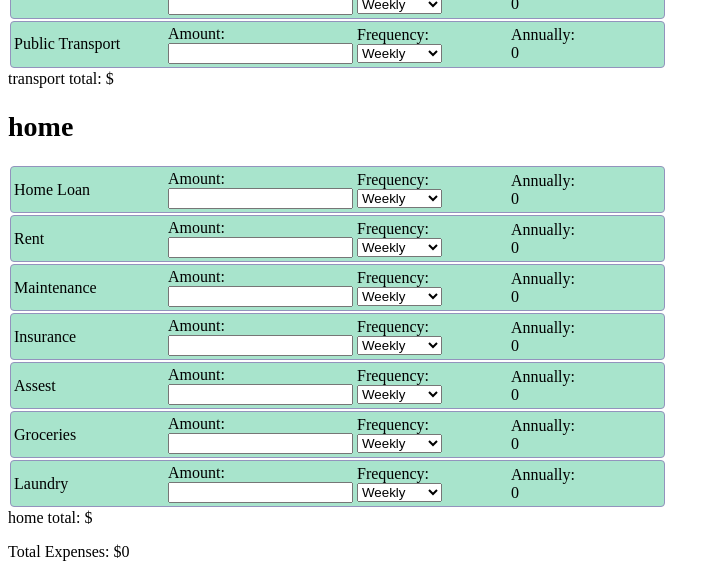
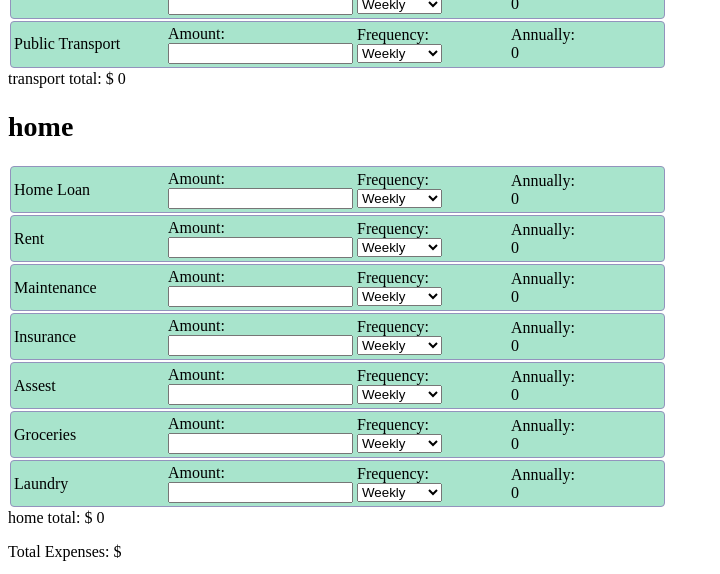
Before and after one commit to DBurgess93/budget-planner, a React (Create React App) app: page / in a window 1280 px wide. Shown: the part 361-935 px from the top of the page, without its empty margins (0-720 px from the left). Built offline with nearby package versions, Linux system fonts and the light colour scheme.

Commit message:
Add Category total for each category

```diff
--- a/src/App.js
+++ b/src/App.js
@@ -48,10 +48,10 @@ const Category = ({
               </tbody>
             </table>
           ))}
-          <p> {categoryKey} total: $ {calculateCategoryTotals[categoryKey]} </p>
+          <p> {categoryKey} total: $ {categoryTotals[categoryKey]} </p>
         </div>
       ))}
-      <p>Total Expenses: ${calculateTotalExpenses(categories)}</p>
+      <p>Total Expenses: $</p>
     </>
   )
 }
@@ -164,23 +164,24 @@ const App = () => {
   };
 
   const calculateCategoryTotals = (categories) => {
-    const categoryTotals = {}
+    const categoryTotals = {};
 
     Object.keys(categories).forEach((categoryKey) => {
-      const categoryArray = categories[categoryKey]
-      let categoryTotal = 0
+      const categoryItems = categories[categoryKey];
+      let categoryTotal = 0;
 
-      categoryArray.forEach((item) => {
-        categoryTotal += item.annualAmount
+      categoryItems.forEach((item) => {
+        categoryTotal += item.annualAmount || 0;
+      });
 
-        categoryTotals[categoryKey] = categoryTotal
-      })
-      console.log(categoryTotals)
-      return categoryTotals
-    })
-  }
+      categoryTotals[categoryKey] = categoryTotal;
+    });
 
-  const categoryTotals = calculateCategoryTotals(categories)
+    return categoryTotals;
+  };
+
+  const categoryTotals = calculateCategoryTotals(categories);
+
 
   const handleAmountChange = (categoryKey, itemIndex, amount) => {
     const updatedCategories = { ...categories }
@@ -190,7 +191,6 @@ const App = () => {
       item.frequency = 'Weekly'
       item.annualAmount = calculateTotalAnnualAmount(amount, 'Weekly')
     }
-    console.log(updatedCategories)
     setCategories(updatedCategories)
     calculateCategoryTotals(categories)
   };
@@ -200,7 +200,6 @@ const App = () => {
     const item = updatedCategories[categoryKey][itemIndex]
     item.frequency = frequency
     item.annualAmount = calculateTotalAnnualAmount(item.amount, frequency)
-    console.log(updatedCategories)
     setCategories(updatedCategories)
     calculateCategoryTotals(categories)
   }
```
